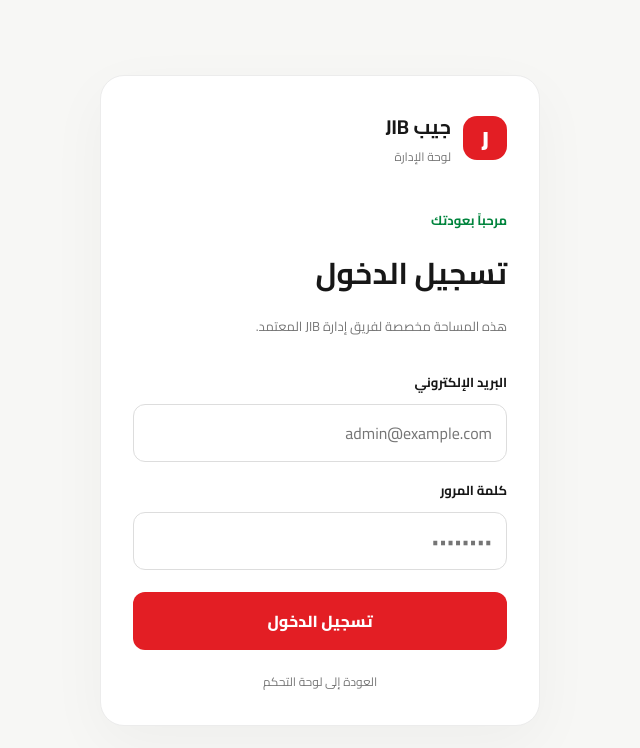
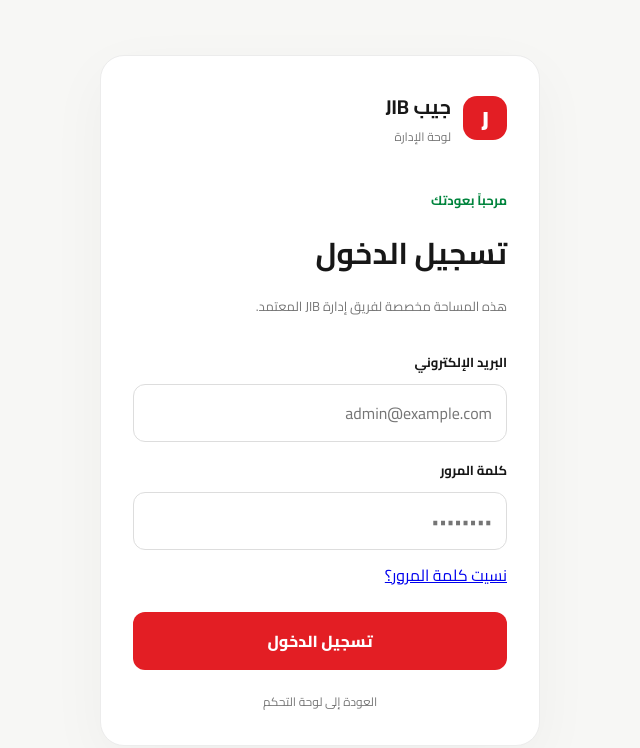
Before and after one commit to hatimsawad/jib-delivery, a Next.js app in the folder apps/admin/: page /login in a window 1280 px wide. Shown: the top 748 px of the page, without its empty margins (486-1126 px from the left). Built offline with nearby package versions, Linux system fonts and the light colour scheme.

Commit message:
Add forgot password link to admin login

```diff
--- a/apps/admin/app/login/login-form.tsx
+++ b/apps/admin/app/login/login-form.tsx
@@ -29,6 +29,7 @@ export default function LoginForm() {
     <label htmlFor="password">كلمة المرور</label>
     <input id="password" type="password" autoComplete="current-password" required value={password} onChange={(e) => setPassword(e.target.value)} placeholder="••••••••" />
     {error && <p className="form-error" role="alert">{error}</p>}
+    <a className="forgot-link" href="/login/forgot-password">نسيت كلمة المرور؟</a>
     <button type="submit" disabled={busy}>{busy ? "جارٍ الدخول…" : "تسجيل الدخول"}</button>
   </form>;
 }
```
